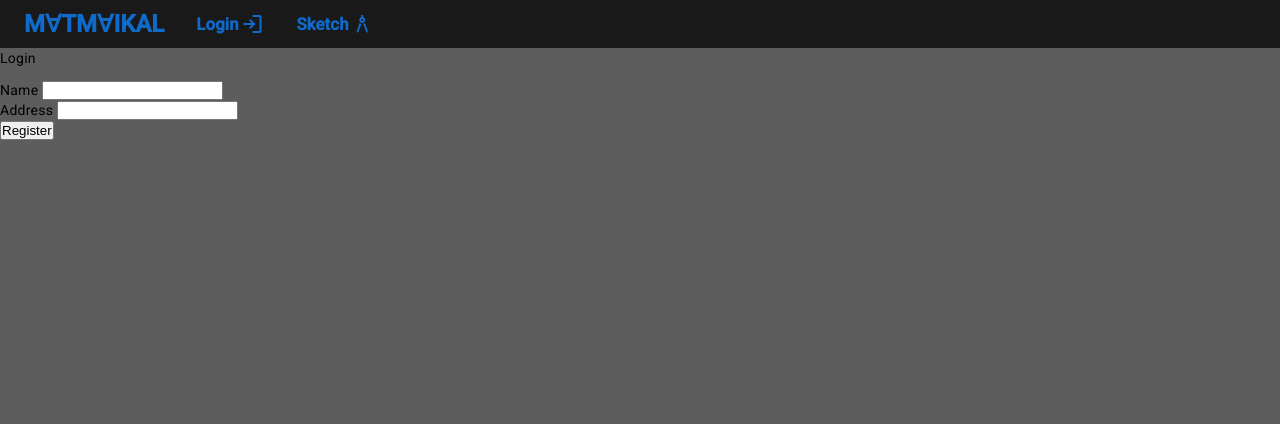
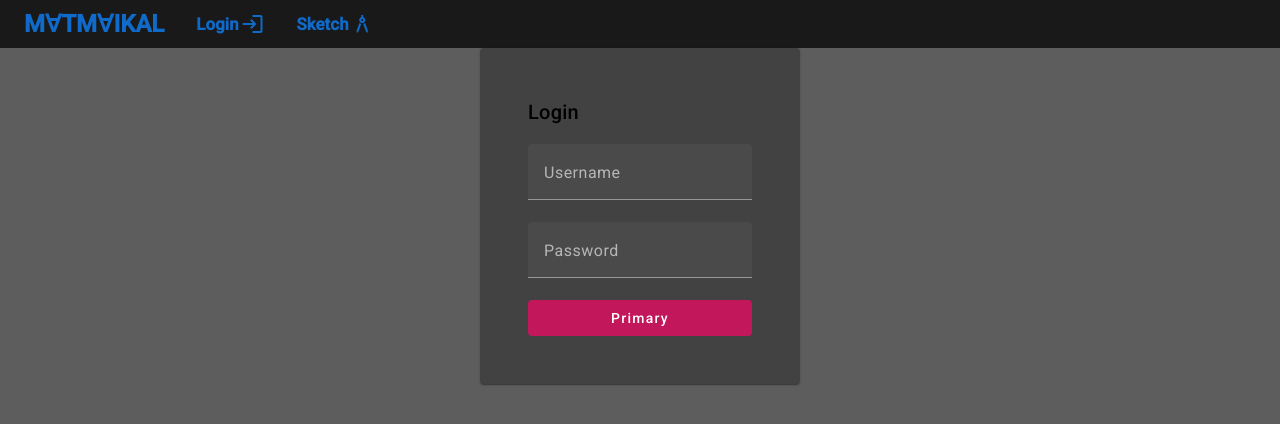
Before and after one commit to avaziman/matmatikal-web, an Angular app: page /login in a window 1280 px wide. Shown: the top 424 px of the page. Built offline with nearby package versions, Linux system fonts and the light colour scheme.

Commit message:
more styling :

```diff
--- a/angular.json
+++ b/angular.json
@@ -25,7 +25,7 @@
               "src/assets"
             ],
             "styles": [
-              "@angular/material/prebuilt-themes/indigo-pink.css",
+              "@angular/material/prebuilt-themes/pink-bluegrey.css",
               "src/styles.css"
             ],
             "scripts": []
@@ -85,7 +85,7 @@
               "src/assets"
             ],
             "styles": [
-              "@angular/material/prebuilt-themes/indigo-pink.css",
+              "@angular/material/prebuilt-themes/pink-bluegrey.css",
               "src/styles.css"
             ],
             "scripts": []
--- a/src/app/app.config.ts
+++ b/src/app/app.config.ts
@@ -5,5 +5,5 @@ import { routes } from './app.routes';
 import { provideAnimations } from '@angular/platform-browser/animations';
 
 export const appConfig: ApplicationConfig = {
-  providers: [provideRouter(routes), provideAnimations()]
+  providers: [provideRouter(routes), provideAnimations(), provideAnimations()]
 };
--- a/src/app/header/header.component.html
+++ b/src/app/header/header.component.html
@@ -5,9 +5,10 @@
         </li>
         <li *ngFor="let item of items" [routerLink]="item.path">
             <h3 [title]="item.text" > {{item.text}}</h3>
-            <span class="material-symbols-outlined">
+            <!-- <span class="material-symbols-outlined">
                 {{item.icon}}
-            </span>
+            </span> -->
+            <mat-icon>{{item.icon}}</mat-icon>
         </li>
     </ul>
 </header>
--- a/src/app/header/header.component.ts
+++ b/src/app/header/header.component.ts
@@ -1,11 +1,12 @@
 import { CommonModule } from '@angular/common';
 import { Component } from '@angular/core';
 import { RouterModule } from '@angular/router';
+import { MatIconModule } from '@angular/material/icon'
 
 @Component({
   selector: 'app-header',
   standalone: true,
-  imports: [CommonModule, RouterModule],
+  imports: [CommonModule, RouterModule, MatIconModule],
   templateUrl: './header.component.html',
   styleUrl: './header.component.css'
 })
--- a/src/app/login/login.component.css
+++ b/src/app/login/login.component.css
@@ -0,0 +1,10 @@
+mat-card {
+    width: 20rem;
+    margin: auto;
+    padding: 2rem 2rem;
+}
+
+form {
+    display: flex;
+    flex-direction: column;
+}
--- a/src/app/login/login.component.html
+++ b/src/app/login/login.component.html
@@ -1,17 +1,19 @@
-<p>Login</p>
-<form [formGroup]="registerForm" (ngSubmit)="onSubmit()">
-    <div>
-        <label for="name">
-            Name
-        </label>
-        <input id="name" type="text" formControlName="name">
-    </div>
+<mat-card>
+    <mat-card-content>
+        <h2>Login</h2>
+        <form [formGroup]="registerForm" (ngSubmit)="onSubmit()">
+            <mat-form-field>
+                <mat-label>Username</mat-label>
+                <input matInput formControlName="name">
+            </mat-form-field>
+            <mat-form-field>
+                <mat-label>Password</mat-label>
+                <input matInput formControlName="password">
+            </mat-form-field>
 
-    <div>
-        <label for="address">
-            Address
-        </label>
-        <input id="address" type="text" formControlName="address">
-    </div>
-    <button class="button" type="submit">Register</button>
-</form>
+            <button mat-flat-button color="primary" type="submit">Primary</button>
+
+        </form>
+    </mat-card-content>
+
+</mat-card>
--- a/src/index.html
+++ b/src/index.html
@@ -8,8 +8,6 @@
   <link rel="icon" type="image/x-icon" href="favicon.ico">
   <link href="https://fonts.googleapis.com/css2?family=Roboto:wght@300;400;500&display=swap" rel="stylesheet">
   <link href="https://fonts.googleapis.com/icon?family=Material+Icons" rel="stylesheet">
-  <!-- icons -->
-  <link rel="stylesheet" href="https://fonts.googleapis.com/css2?family=Material+Symbols+Outlined:opsz,wght,FILL,GRAD@20..48,100..700,0..1,-50..200" />
 </head>
 <body class="mat-typography">
   <app-root></app-root>
--- a/src/styles.css
+++ b/src/styles.css
@@ -8,3 +8,6 @@ body { font-family: Roboto, "Helvetica Neue", sans-serif;
 
 
 background-color: rgb(93, 93, 93);}
+
+html, body { height: 100%; }
+body { margin: 0; font-family: Roboto, "Helvetica Neue", sans-serif; }
```
Also changed, not shown: src/app/login/login.component.ts (+6 -2 lines), package.json (line endings or trailing spaces).
